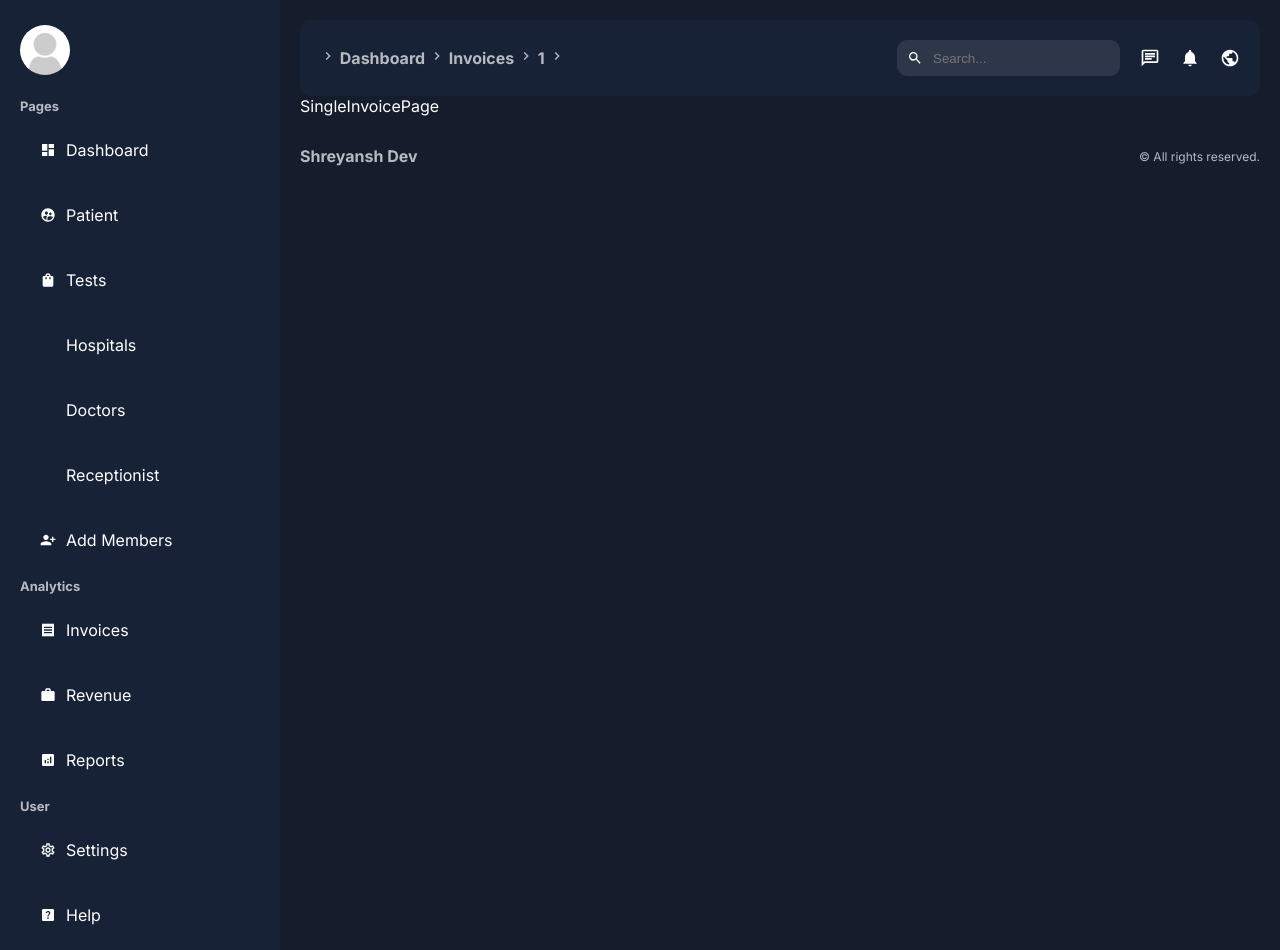
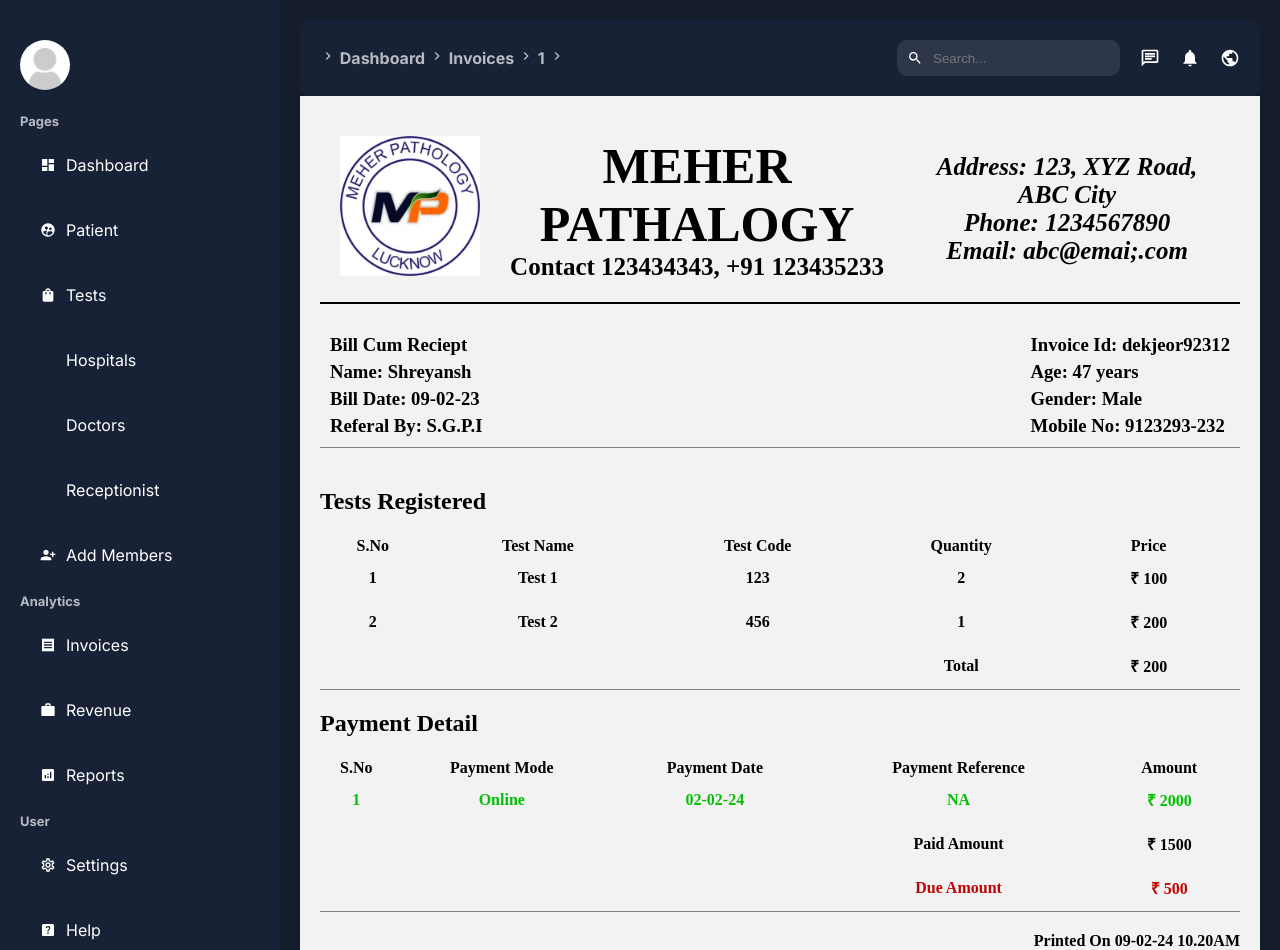
Before and after one commit to Shreyansh-kankane/lab-Software, a Next.js app: page /dashboard/invoices/1 in a window 1280 px wide. Shown: the top 950 px of the page. Built offline with nearby package versions, Linux system fonts and the light colour scheme; no server answers; some icons are missing.

Commit message:
print-invoice

```diff
--- /dev/null
+++ b/app/dashboard/invoices/[id]/invoice.module.css
@@ -0,0 +1,73 @@
+.wrapper{
+    background-color: #f2f2f2;
+    display: flex;
+    color: #000000;
+    flex-direction: column;
+    gap:20px;
+    font-family: 'Times New Roman', Times, serif;
+    padding: 20px;
+}
+
+.header{
+    display: flex;
+    align-items: center;
+    justify-content: space-between;
+    padding: 20px;
+    text-align: center;
+    font-size: 25px;
+    color: #000000;
+    font-weight: bold;
+    border-bottom: 2px solid #000000;
+}
+
+
+.pathlogyInfo{
+    display: flex;
+    flex-direction: column;
+    justify-content: center;
+}
+
+.patientDetailsWrapper{
+    display: flex;
+    padding: 10px;
+    flex-direction: row;
+    justify-content: space-between;
+    margin-bottom: 20px;
+    border-bottom: 1px solid gray;
+}
+
+.patientDetails{
+    display: flex;
+    flex-direction: column;
+    gap: 5px;
+}
+
+.table{
+    width: 100%;
+    border-bottom: 1px solid gray
+  }
+
+  .table td{
+    padding: 10px;
+    text-align: center;
+    font-weight: bold;
+  }
+
+  .table tbody tr{
+    border-bottom: 1px solid var(--bg);
+  }
+
+
+  .paymentRow{
+    color: rgb(5, 190, 5)
+  }
+
+  .dueAmountRow{
+    color: rgb(190, 5, 5)
+  }
+
+.footer{
+    display: flex;
+    align-items: flex-end;
+    flex-direction: column;
+}
--- a/app/dashboard/invoices/[id]/page.jsx
+++ b/app/dashboard/invoices/[id]/page.jsx
@@ -1,8 +1,144 @@
+'use client'
 import React from 'react'
+import PrintBtn from '@/components/PrintBtn';
+import { useRef } from 'react';
+import styles from "./invoice.module.css"
+import Image from 'next/image';
 
-function SingleInvoicePage() {
+function SingleInvoicePage({params}) {
+  const id = params.id;
+  const componentRef = useRef();
+
   return (
-    <div>SingleInvoicePage</div>
+    <div>
+      <div ref={componentRef} className={styles.wrapper}>
+        {/* header */}
+        <div className={styles.header}>
+          <div>
+            <Image
+              src={'/logo.png'}
+              alt="logo"
+              width={140}
+              height={140}
+            />
+          </div>
+
+          <div>
+            <h2 style={{fontSize:'50px'}}>MEHER PATHALOGY</h2>
+            <h4>Contact 123434343, +91 123435233</h4>
+          </div>
+
+          <address>
+            <p>Address: 123, XYZ Road, ABC City</p>
+            <p>Phone: 1234567890</p>
+            <p>Email: abc@emai;.com </p>
+          </address>
+        </div>
+
+        {/* patient details */}
+        <div className={styles.patientDetailsWrapper}>
+          <div className={styles.patientDetails}>
+            <h3>Bill Cum Reciept</h3>
+            <h3>Name: Shreyansh</h3>
+            <h3>Bill Date: 09-02-23</h3>
+            <h3>Referal By: S.G.P.I</h3>
+          </div>
+          <div className={styles.patientDetails}>
+            <h3>Invoice Id: dekjeor92312</h3>
+            <h3>Age: 47 years</h3>
+            <h3> Gender: Male </h3>
+            <h3>Mobile No: 9123293-232</h3>
+          </div>
+        </div>
+
+        <h2>Tests Registered </h2>
+        {/* tests table */}
+        <table className={styles.table}>
+          <thead>
+            <tr>
+              <th>S.No</th>
+              <th>Test Name</th>
+              <th>Test Code</th>
+              <th>Quantity</th>
+              <th>Price</th>
+            </tr>
+          </thead>
+          <tbody>
+            <tr>
+              <td>1</td>
+              <td>Test 1</td>
+              <th>123</th>
+              <td>2</td>
+              <td>₹ 100</td>
+            </tr>
+            <tr>
+              <td>2</td>
+              <td>Test 2</td>
+              <th>456</th>
+              <td>1</td>
+              <td>₹ 200</td>
+            </tr>
+
+            <tr>
+              <td></td>
+              <td></td>
+              <th></th>
+              <td>Total</td>
+              <td>₹ 200</td>
+            </tr>
+
+          </tbody>
+        </table>
+
+        <h2>Payment Detail</h2>
+        {/* payment details */}
+        <table className={styles.table}>
+          <thead>
+            <tr>
+              <th>S.No</th>
+              <th>Payment Mode</th>
+              <th>Payment Date</th>
+              <th>Payment Reference</th>
+              <th>Amount</th>
+            </tr>
+          </thead>
+          <tbody>
+
+            <tr className={styles.paymentRow}>
+              <td>1</td>
+              <td> Online  </td>
+              <th>02-02-24</th>
+              <td>NA</td>
+              <td>₹ 2000</td>
+            </tr>
+
+            <tr>
+              <td></td>
+              <td></td>
+              <th></th>
+              <td>Paid Amount</td>
+              <td>₹ 1500</td>
+            </tr>
+
+            <tr className={styles.dueAmountRow}>
+              <td></td>
+              <td></td>
+              <th></th>
+              <td>Due Amount</td>
+              <td>₹ 500</td>
+            </tr>
+
+          </tbody>
+        </table>
+
+        <div className={styles.footer}>
+          <h4>Printed On 09-02-24 10.20AM </h4>
+          <h4>Printed By: Dr. XYZ</h4>
+        </div>
+
+      </div>
+
+    </div>
   )
 }
 
--- a/app/ui/dashboard/transactions/transactions.module.css
+++ b/app/ui/dashboard/transactions/transactions.module.css
@@ -41,9 +41,9 @@
 }
 
 .done{
-  background-color: #afd6ee75;
+  background-color: #39b131;
 }
 
 .cancelled{
-  background-color: #f7737375;
+  background-color: red;
 }
--- /dev/null
+++ b/components/PrintBtn.js
@@ -0,0 +1,15 @@
+'use client'
+import React from 'react'
+import ReactToPrint from 'react-to-print'
+
+function PrintBtn({ref}) {
+  return (
+   <ReactToPrint
+    trigger={() => <button>Print</button>}
+    content={() => ref.current}
+   />
+
+  )
+}
+
+export default PrintBtn
--- a/package.json
+++ b/package.json
@@ -17,6 +17,7 @@
     "react": "18",
     "react-dom": "18",
     "react-icons": "4.11.0",
+    "react-to-print": "^2.15.1",
     "recharts": "2.9.0",
     "use-debounce": "9.0.4"
   },
```
Also changed, not shown: app/dashboard/invoices/page.jsx (+11 -1 lines), app/ui/dashboard/users/users.module.css (+20 -1 lines), public/logo.png (added), 1 other file (tests, documents, lock files or other folders).
